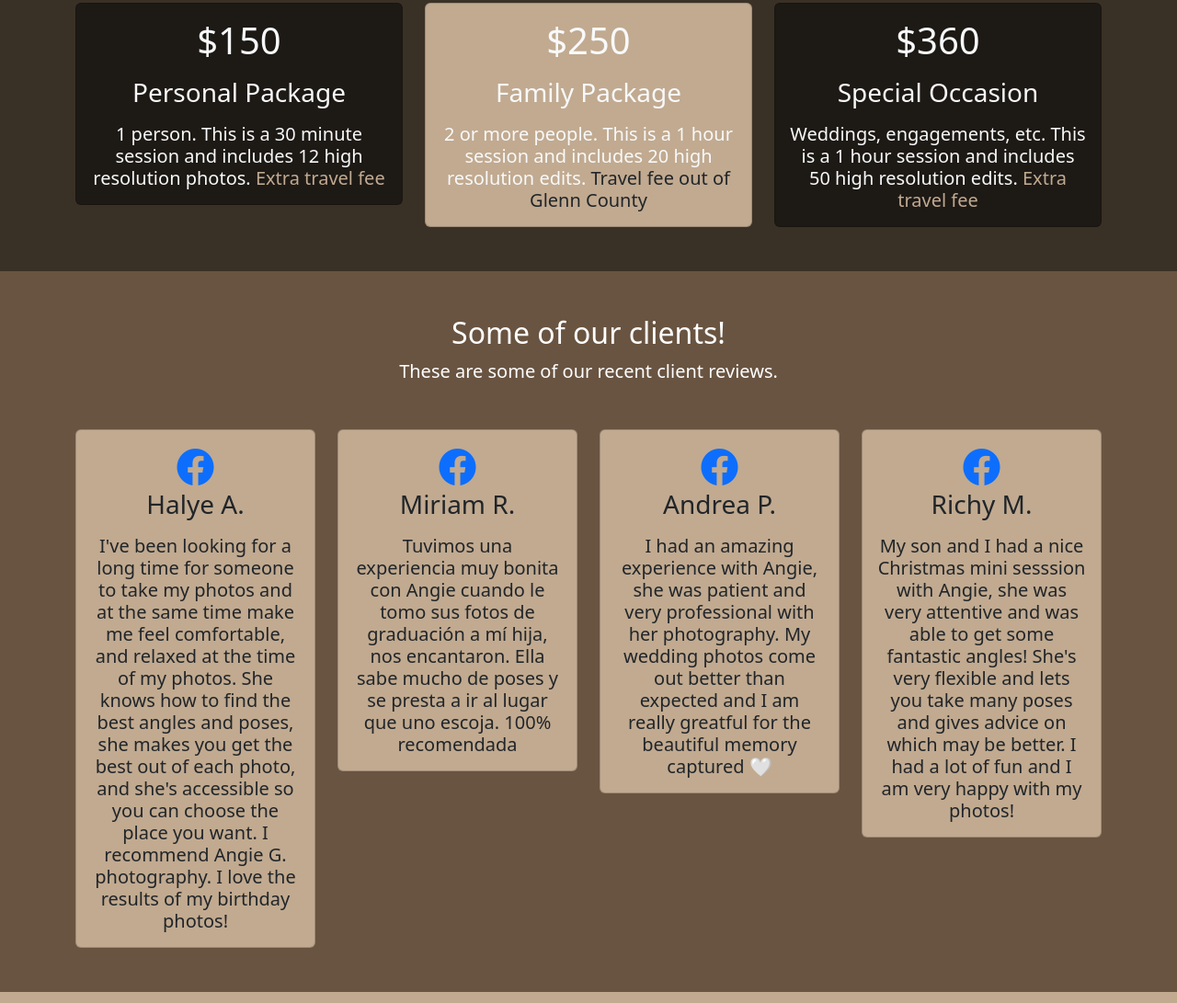
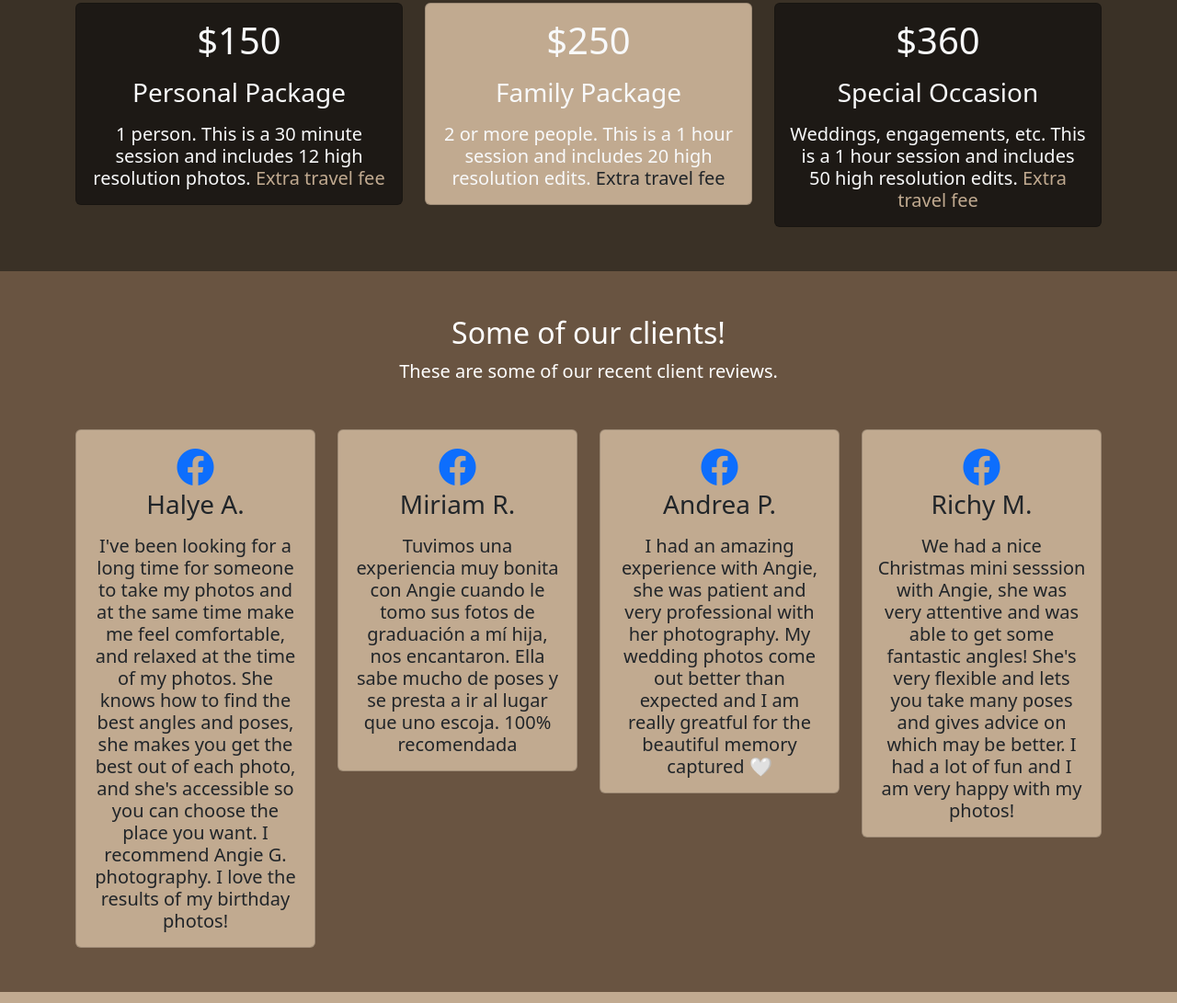
Before and after one commit to Cipher-perfect7/angie-photos, a plain HTML site: page index.html in a window 1280 px wide. Shown: the part 511-1602 px from the top of the page at 92% size. Drawn offline with nearby package versions, Linux system fonts and the light colour scheme.

Commit message:
Update index.html
updated price box travel fee notice and updated reviews.

```diff
--- a/index.html
+++ b/index.html
@@ -94,7 +94,7 @@
                             <p class="card-text text-light h5">
                                 2 or more people. This is a 1 hour session and includes 20
                                 high resolution edits.
-                                <span class="text-dark"> Travel fee out of Glenn County </span>
+                                <span class="text-dark"> Extra travel fee </span>
 
                             </p>
                         </div>
@@ -177,7 +177,7 @@
                             <a href="https://www.facebook.com/angieguillenphotography/reviews"><i class="bi bi-facebook h1"></i></a>
                             <h3 class="card-title mb-3">Richy M.</h3>
                             <p class="card-text h5">
-                                My son and I had a nice Christmas mini sesssion with Angie, she was very attentive and was able to get some
+                                We had a nice Christmas mini sesssion with Angie, she was very attentive and was able to get some
                                 fantastic angles! She's very flexible and lets you take many poses and gives advice on which may be better.
                                 I had a lot of fun and I am very happy with my photos!
                             </p>
```
